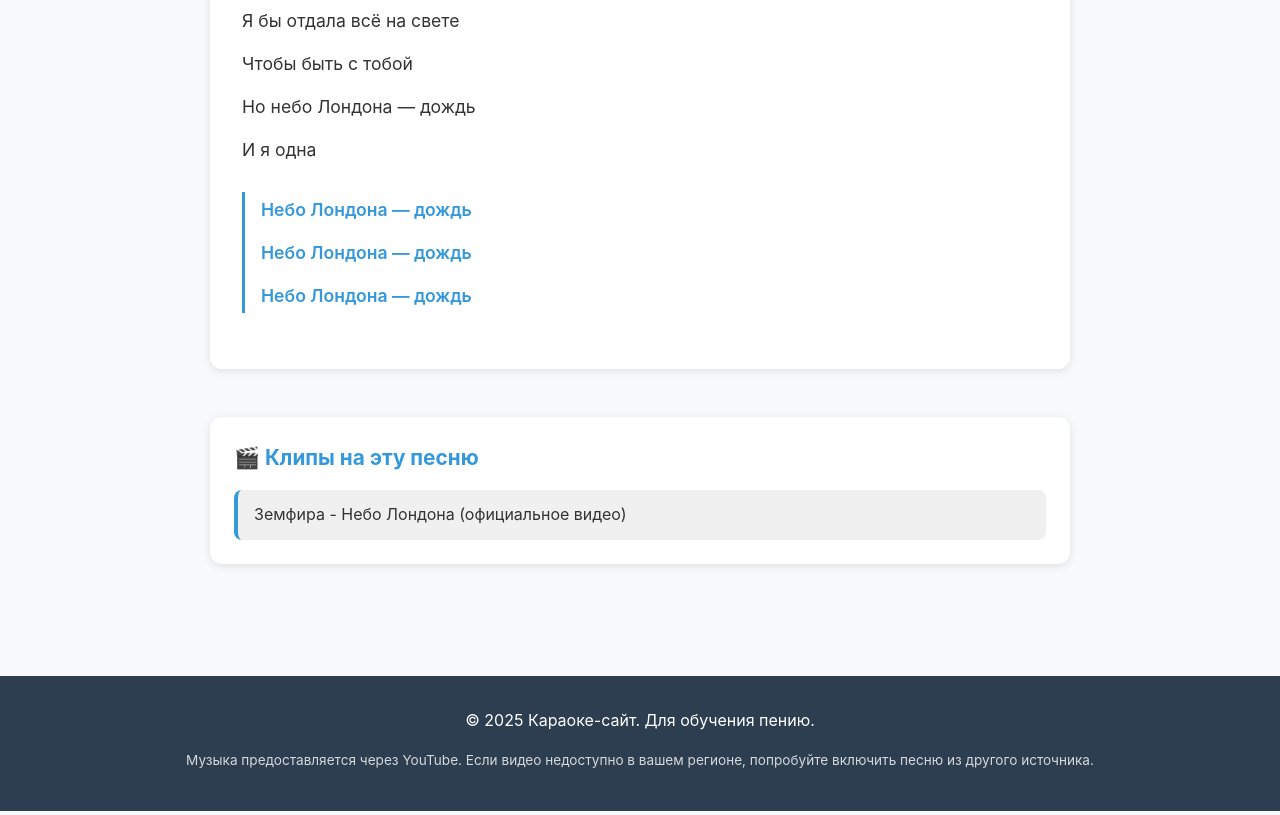
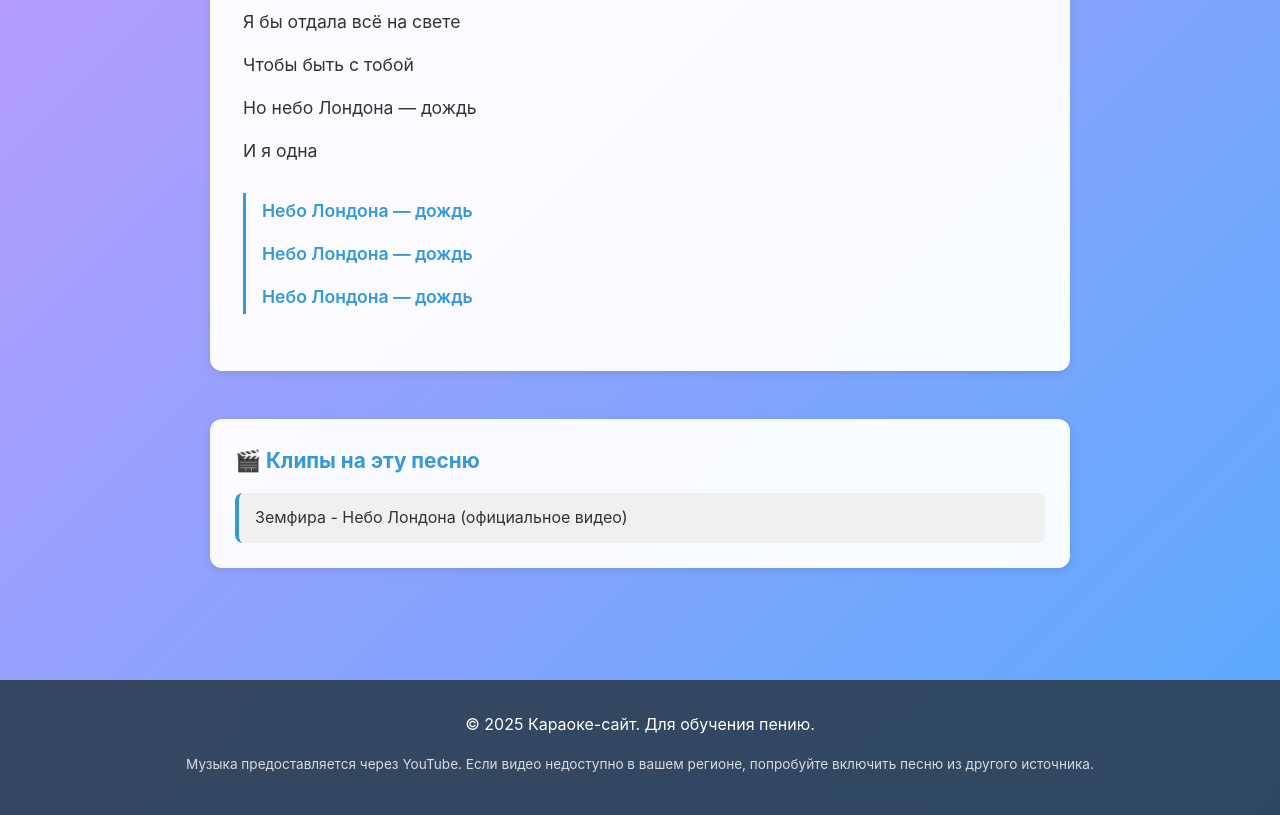
Before and after one commit to gorelikspb/karaoke, a plain HTML site: page public/songs/london.html in a window 1280 px wide. Shown: the part 1509-2324 px from the top of the page. Drawn offline with Linux system fonts and the light colour scheme.

Commit message:
Added subtle New Year gradient background

```diff
--- a/public/styles.css
+++ b/public/styles.css
@@ -19,10 +19,34 @@ body {
     font-family: -apple-system, BlinkMacSystemFont, 'Segoe UI', Roboto, Oxygen, Ubuntu, Cantarell, sans-serif;
     line-height: 1.6;
     color: var(--text-color);
-    background-color: var(--bg-color);
+    background: linear-gradient(135deg, #667eea 0%, #764ba2 25%, #f093fb 50%, #4facfe 75%, #00f2fe 100%);
+    background-size: 400% 400%;
+    animation: gradientShift 15s ease infinite;
     min-height: 100vh;
     display: flex;
     flex-direction: column;
+    position: relative;
+}
+
+body::before {
+    content: '';
+    position: fixed;
+    top: 0;
+    left: 0;
+    width: 100%;
+    height: 100%;
+    background-image:
+        radial-gradient(circle at 20% 50%, rgba(255, 255, 255, 0.1) 0%, transparent 50%),
+        radial-gradient(circle at 80% 80%, rgba(255, 255, 255, 0.1) 0%, transparent 50%),
+        radial-gradient(circle at 40% 20%, rgba(255, 255, 255, 0.05) 0%, transparent 50%);
+    pointer-events: none;
+    z-index: 0;
+}
+
+@keyframes gradientShift {
+    0% { background-position: 0% 50%; }
+    50% { background-position: 100% 50%; }
+    100% { background-position: 0% 50%; }
 }
 
 .container {
@@ -30,15 +54,20 @@ body {
     margin: 0 auto;
     padding: 0 20px;
     width: 100%;
+    position: relative;
+    z-index: 1;
 }
 
 /* Header */
 header {
-    background: linear-gradient(135deg, var(--primary-color), var(--secondary-color));
+    background: linear-gradient(135deg, rgba(52, 152, 219, 0.9), rgba(46, 204, 113, 0.9));
+    backdrop-filter: blur(10px);
     color: white;
     padding: 2rem 0;
     text-align: center;
     box-shadow: 0 2px 10px rgba(0,0,0,0.1);
+    position: relative;
+    z-index: 1;
 }
 
 header h1 {
@@ -55,6 +84,8 @@ header h1 {
 main {
     flex: 1;
     padding: 2rem 0;
+    position: relative;
+    z-index: 1;
 }
 
 h2 {
@@ -73,14 +104,15 @@ h2 {
 }
 
 .song-card {
-    background: var(--card-bg);
+    background: rgba(255, 255, 255, 0.95);
+    backdrop-filter: blur(10px);
     border-radius: 12px;
     padding: 1.5rem;
     text-decoration: none;
     color: var(--text-color);
     box-shadow: 0 2px 8px rgba(0,0,0,0.1);
     transition: transform 0.3s ease, box-shadow 0.3s ease;
-    border: 1px solid var(--border-color);
+    border: 1px solid rgba(255, 255, 255, 0.3);
     display: block;
 }
 
@@ -157,12 +189,14 @@ h2 {
 }
 
 .song-lyrics {
-    background: var(--card-bg);
+    background: rgba(255, 255, 255, 0.95);
+    backdrop-filter: blur(10px);
     padding: 2rem;
     border-radius: 12px;
     box-shadow: 0 2px 8px rgba(0,0,0,0.1);
     margin: 2rem 0;
     line-height: 2;
+    border: 1px solid rgba(255, 255, 255, 0.3);
 }
 
 .song-lyrics h3 {
@@ -205,11 +239,14 @@ h2 {
 
 /* Footer */
 footer {
-    background: #2c3e50;
+    background: rgba(44, 62, 80, 0.9);
+    backdrop-filter: blur(10px);
     color: white;
     padding: 2rem 0;
     margin-top: 3rem;
     text-align: center;
+    position: relative;
+    z-index: 1;
 }
 
 footer p {
@@ -273,9 +310,11 @@ footer p {
 .video-clips {
     margin: 3rem 0 2rem;
     padding: 1.5rem;
-    background: var(--card-bg);
+    background: rgba(255, 255, 255, 0.95);
+    backdrop-filter: blur(10px);
     border-radius: 12px;
     box-shadow: 0 2px 8px rgba(0,0,0,0.1);
+    border: 1px solid rgba(255, 255, 255, 0.3);
 }
 
 .video-clips h3 {
```
